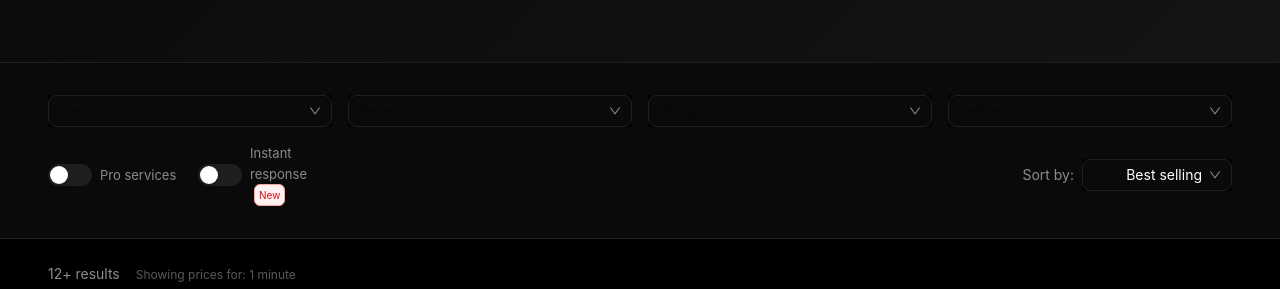
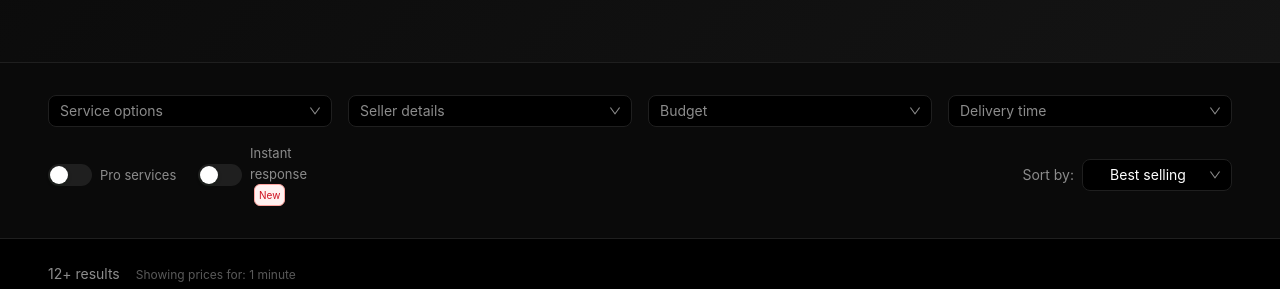
Before and after one commit to oldwestsolutions/oldoldwest, a Next.js app: page /category/1 in a window 1280 px wide. Shown: the part 327-616 px from the top of the page. Built offline with nearby package versions, Linux system fonts and the light colour scheme.

Commit message:
Fix category filter dropdown: remove sticky positioning, fix text color to white, center sort dropdown text

```diff
--- a/src/app/category/[slug]/page.tsx
+++ b/src/app/category/[slug]/page.tsx
@@ -317,18 +317,17 @@ export default function CategoryPage() {
         <div style={{
           background: '#0a0a0a',
           padding: isMobile ? '24px' : '32px 48px',
-          borderBottom: '1px solid #1f1f1f',
-          position: 'sticky',
-          top: 72,
-          zIndex: 100
+          borderBottom: '1px solid #1f1f1f'
         }}>
           <Row gutter={[16, 16]} align="middle">
             <Col xs={24} sm={12} md={6}>
               <Select
                 placeholder="Service options"
-                style={{ width: '100%', background: '#000000' }}
+                style={{ width: '100%' }}
+                className="category-select"
                 suffixIcon={<DownOutlined style={{ color: '#8c8c8c' }} />}
                 dropdownStyle={{ background: '#0a0a0a', borderColor: '#1f1f1f' }}
+                popupClassName="category-select-dropdown"
               >
                 <Option value="all">All Services</Option>
                 <Option value="basic">Basic</Option>
@@ -339,9 +338,11 @@ export default function CategoryPage() {
             <Col xs={24} sm={12} md={6}>
               <Select
                 placeholder="Seller details"
-                style={{ width: '100%', background: '#000000' }}
+                style={{ width: '100%' }}
+                className="category-select"
                 suffixIcon={<DownOutlined style={{ color: '#8c8c8c' }} />}
                 dropdownStyle={{ background: '#0a0a0a', borderColor: '#1f1f1f' }}
+                popupClassName="category-select-dropdown"
               >
                 <Option value="all">All Sellers</Option>
                 <Option value="top-rated">Top Rated</Option>
@@ -352,9 +353,11 @@ export default function CategoryPage() {
             <Col xs={24} sm={12} md={6}>
               <Select
                 placeholder="Budget"
-                style={{ width: '100%', background: '#000000' }}
+                style={{ width: '100%' }}
+                className="category-select"
                 suffixIcon={<DownOutlined style={{ color: '#8c8c8c' }} />}
                 dropdownStyle={{ background: '#0a0a0a', borderColor: '#1f1f1f' }}
+                popupClassName="category-select-dropdown"
                 onChange={(value) => {
                   if (value) {
                     const [min, max] = value.split('-').map(Number)
@@ -376,9 +379,11 @@ export default function CategoryPage() {
             <Col xs={24} sm={12} md={6}>
               <Select
                 placeholder="Delivery time"
-                style={{ width: '100%', background: '#000000' }}
+                style={{ width: '100%' }}
+                className="category-select"
                 suffixIcon={<DownOutlined style={{ color: '#8c8c8c' }} />}
                 dropdownStyle={{ background: '#0a0a0a', borderColor: '#1f1f1f' }}
+                popupClassName="category-select-dropdown"
                 onChange={setDeliveryTime}
               >
                 <Option value={null}>Any delivery time</Option>
@@ -417,9 +422,11 @@ export default function CategoryPage() {
                 <Select
                   value={sortBy}
                   onChange={setSortBy}
-                  style={{ width: 150, background: '#000000' }}
+                  style={{ width: 150 }}
+                  className="category-select category-select-sort"
                   suffixIcon={<DownOutlined style={{ color: '#8c8c8c' }} />}
                   dropdownStyle={{ background: '#0a0a0a', borderColor: '#1f1f1f' }}
+                  popupClassName="category-select-dropdown"
                 >
                   <Option value="best-selling">Best selling</Option>
                   <Option value="rating">Highest rated</Option>
--- a/src/app/globals.css
+++ b/src/app/globals.css
@@ -38,3 +38,41 @@ body {
     transform: translate(-20px, 20px);
   }
 }
+
+/* Category Select Dropdown Styles */
+.category-select .ant-select-selector {
+  background: #000000 !important;
+  border-color: #1f1f1f !important;
+  color: #ffffff !important;
+}
+
+.category-select .ant-select-selection-item {
+  color: #ffffff !important;
+}
+
+.category-select .ant-select-selection-placeholder {
+  color: #8c8c8c !important;
+}
+
+.category-select-sort .ant-select-selection-item {
+  text-align: center !important;
+  color: #ffffff !important;
+}
+
+.category-select-dropdown .ant-select-item {
+  color: #ffffff !important;
+  background: #0a0a0a !important;
+}
+
+.category-select-dropdown .ant-select-item:hover {
+  background: #141414 !important;
+}
+
+.category-select-dropdown .ant-select-item-option-selected {
+  background: #1f1f1f !important;
+  color: #ffffff !important;
+}
+
+.category-select-dropdown .ant-select-item-option-active {
+  background: #141414 !important;
+}
```
